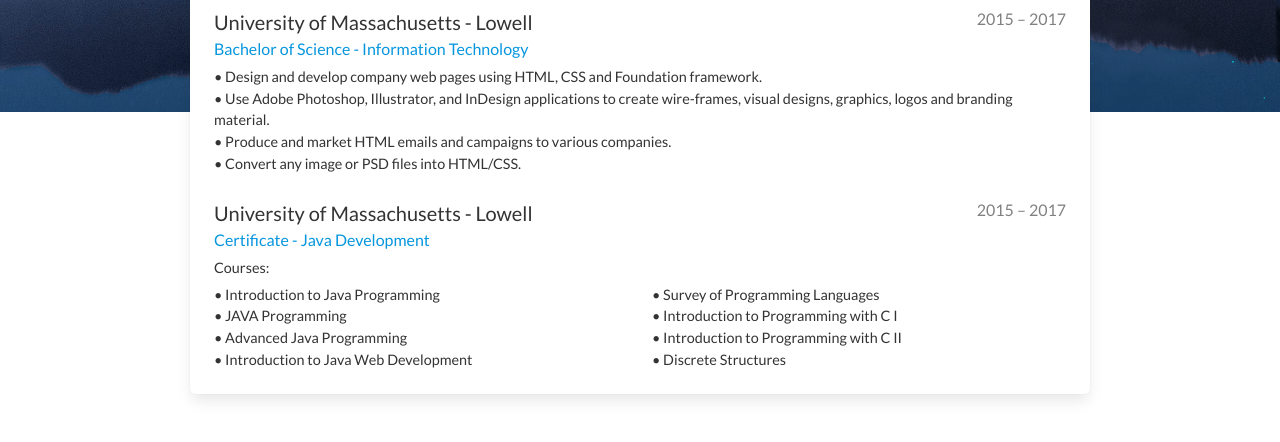
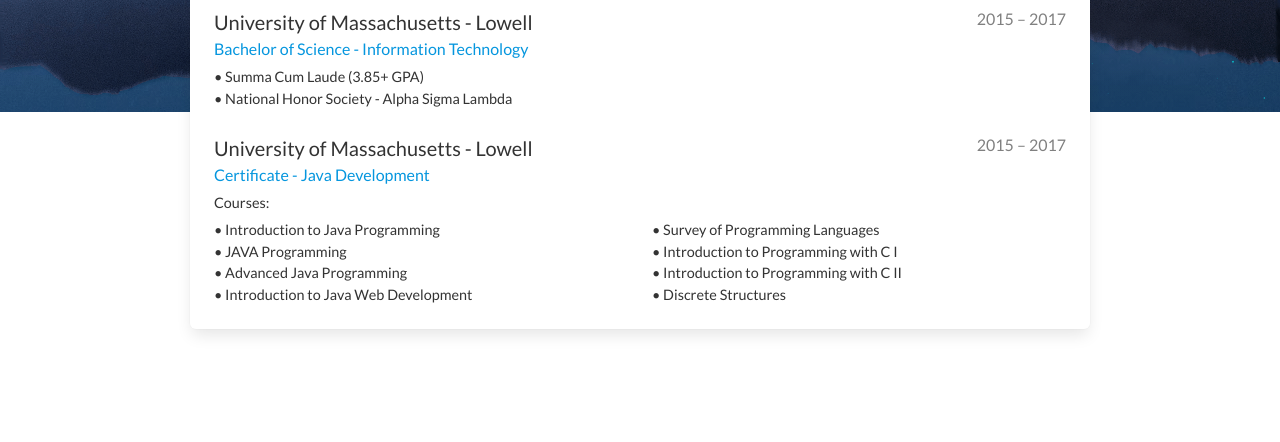
Before and after one commit to nsay/portfolio3, a plain HTML site: page content/about.html in a window 1280 px wide. Shown: the part 688-1130 px from the top of the page. After the commit the page ends 1065 px from the top, so only its background shows below. Drawn offline with nearby package versions, Linux system fonts and the light colour scheme.

Commit message:
Changed Education body

```diff
--- a/content/about.html
+++ b/content/about.html
@@ -76,11 +76,8 @@
                 <h1 class="education-job">University of Massachusetts - Lowell</h1>
                 <h2 class="education-title">Bachelor of Science - Information Technology</h2>
                 <p class="about-body">
-                    &bullet; Design and develop company web pages using HTML, CSS and Foundation framework.
-                    <br> &bullet; Use Adobe Photoshop, Illustrator, and InDesign applications to create wire-frames, visual designs, graphics,
-                    logos and branding material.
-                    <br> &bullet; Produce and market HTML emails and campaigns to various companies.
-                    <br> &bullet; Convert any image or PSD files into HTML/CSS.
+                    &bullet; Summa Cum Laude (3.85+ GPA)
+                    <br> &bullet; National Honor Society - Alpha Sigma Lambda
                 </p>
                 <br>
                 <h1 class="education-date">2015 – 2017</h1>
```
